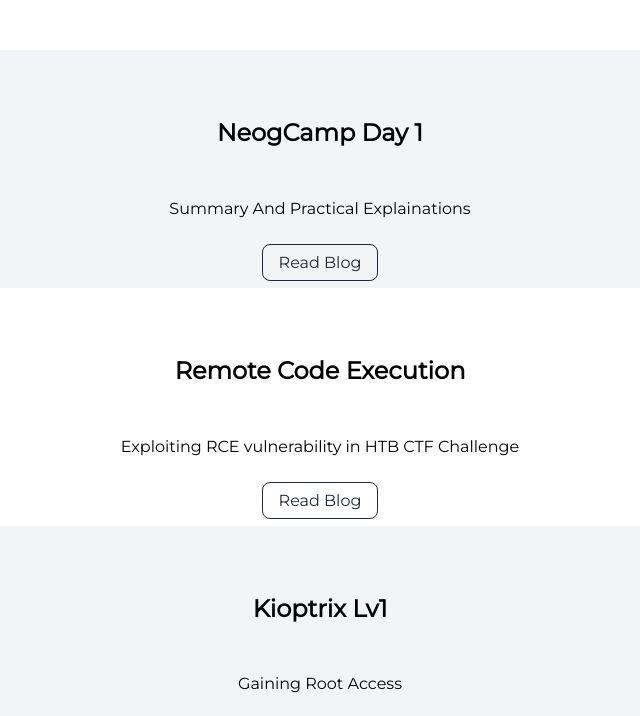
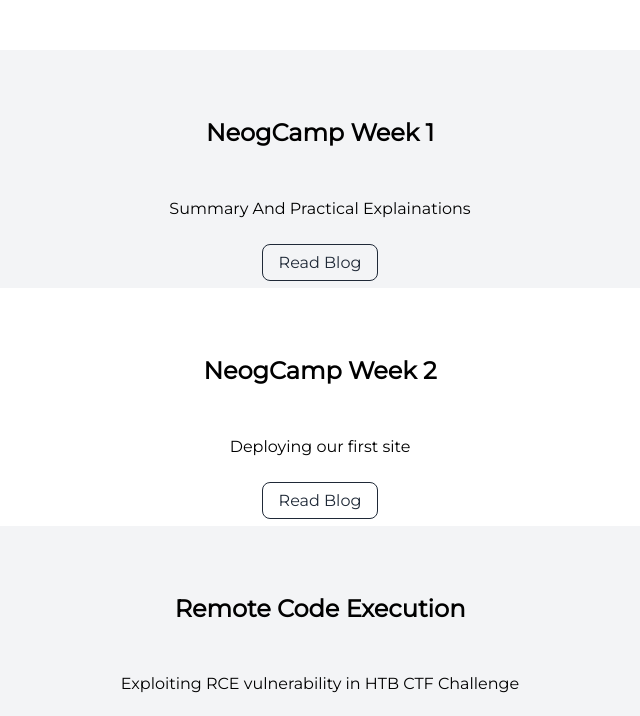
Before and after one commit to Abhishek-crypt/IJ_Portfolio, a plain HTML site: page Blogs.html in a window 1280 px wide. Shown: the part 382-1098 px from the top of the page, without its empty margins (320-960 px from the left). Drawn offline with Linux system fonts and the light colour scheme.

Commit message:
added blog section

```diff
--- a/Blogs.html
+++ b/Blogs.html
@@ -37,7 +37,7 @@
 <!-- Section Begings -->
 <section class="section section-Offwhite">
     <div class="container container-center">
-        <h1>NeogCamp Day 1</h1>
+        <h1>NeogCamp Week 1</h1>
         <p>Summary And Practical Explainations</p>
     </div>
     <br>
@@ -45,6 +45,15 @@
 
 </section>
 <section class="section ">
+    <div class="container container-center">
+        <h1>NeogCamp Week 2</h1>
+        <p>Deploying our first site</p>
+    </div>
+    <br>
+    <a href="/Blogs/CampSessions/LectureTwo.html" class="link link-secondary">Read Blog</a>
+
+</section>
+<section class="section section-Offwhite">
     <div class="container container-center">
         <h1>Remote Code Execution</h1>
         <p>Exploiting RCE vulnerability in HTB CTF Challenge</p>
@@ -54,7 +63,7 @@
 
 </section>
 
-<section class="section section-Offwhite">
+<section class="section ">
     <div class="container container-center">
         <h1>Kioptrix Lv1</h1>
         <p>Gaining Root Access</p>
```
